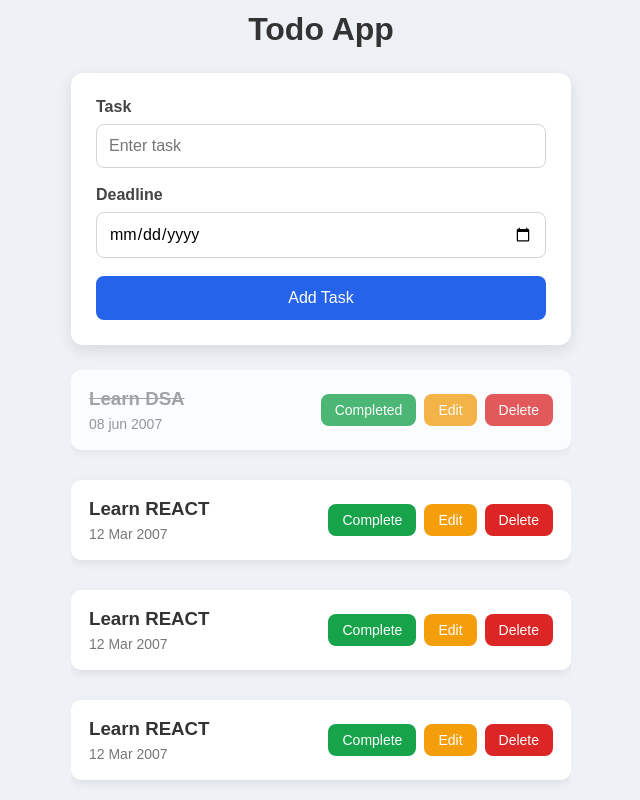
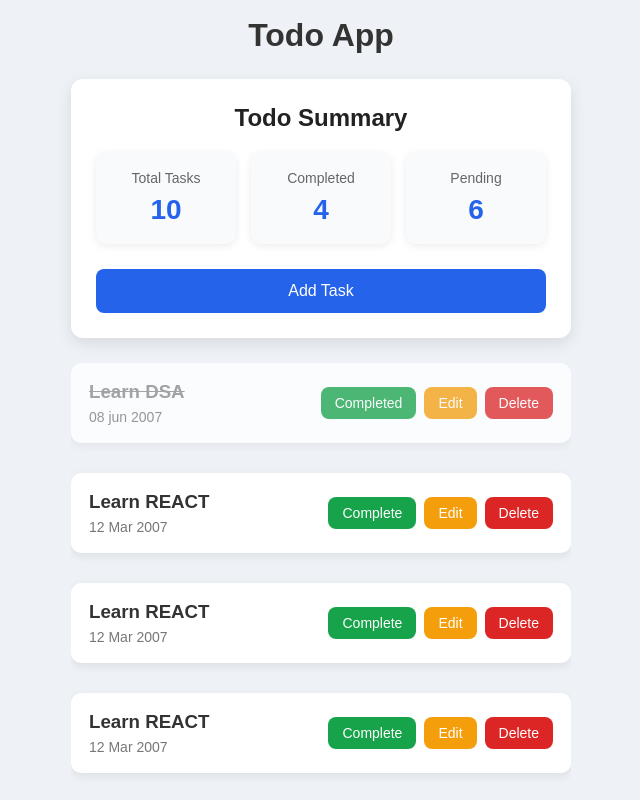
Before and after one commit to fahadmb123/To-Do-REACT, a React (Vite) app: page / in a window 1280 px wide. Shown: the whole page, without its empty margins (319-959 px from the left). Built offline with nearby package versions, Linux system fonts and the light colour scheme.

Commit message:
Summary added perfectly designed

```diff
--- a/src/components/todo/ToDoSummary/ToDoSummary.css
+++ b/src/components/todo/ToDoSummary/ToDoSummary.css
@@ -0,0 +1,33 @@
+.todo-summary h2 {
+    text-align: center;
+    margin-bottom: 20px;
+    color: #222;
+}
+
+.summary {
+    display: flex;
+    justify-content: space-between;
+    gap: 15px;
+    margin-bottom: 25px;
+}
+
+.summary-item {
+    flex: 1;
+    background: #f8fafc;
+    border-radius: 10px;
+    padding: 18px;
+    text-align: center;
+    box-shadow: 0 2px 8px rgba(0,0,0,.08);
+}
+
+.summary-item span {
+    display: block;
+    color: #666;
+    font-size: 14px;
+    margin-bottom: 8px;
+}
+
+.summary-item strong {
+    font-size: 28px;
+    color: #2563eb;
+}
--- a/src/components/todo/ToDoSummary/ToDoSummary.tsx
+++ b/src/components/todo/ToDoSummary/ToDoSummary.tsx
@@ -2,12 +2,25 @@ import "./ToDoSummary.css";
 
 function ToDoSummary() {
   return (
-    <div className="summary-card">
-      <h2> Todo Summary</h2>
+    <div className="todo-summary">
+      <h2>Todo Summary</h2>
 
-      <p>Total Tasks: 10</p>
-      <p> Completed: 4</p>
-      <p> Pending: 6</p>
+      <div className="summary">
+        <div className="summary-item">
+          <span>Total Tasks</span>
+          <strong>10</strong>
+        </div>
+
+        <div className="summary-item">
+          <span>Completed</span>
+          <strong>4</strong>
+        </div>
+
+        <div className="summary-item">
+          <span>Pending</span>
+          <strong>6</strong>
+        </div>
+      </div>
     </div>
   );
 }
--- a/src/pages/Home/Home.tsx
+++ b/src/pages/Home/Home.tsx
@@ -2,7 +2,7 @@ import "./home.css"
 import Header from "../../components/todo/ToDoHeader/ToDoHeader"
 import AddButton from '../../components/todo/AddToDoButton/AddToDoButton.tsx';
 import List from '../../components/todo/ToDoList/ToDoList.tsx';
-
+import ToDoSummary from "../../components/todo/ToDoSummary/ToDoSummary.tsx";
 
 
 function home() {
@@ -11,22 +11,7 @@ function home() {
       <Header/>
 
       <div className="card">
-        <div className="input-group">
-          <label htmlFor="task">Task</label>
-          <input
-            type="text"
-            id="task"
-            placeholder="Enter task"
-          />
-        </div>
-
-        <div className="input-group">
-          <label htmlFor="deadline">Deadline</label>
-          <input
-            type="date"
-            id="deadline"
-          />
-        </div>
+        <ToDoSummary/>
 
         <AddButton />
       </div>
```
